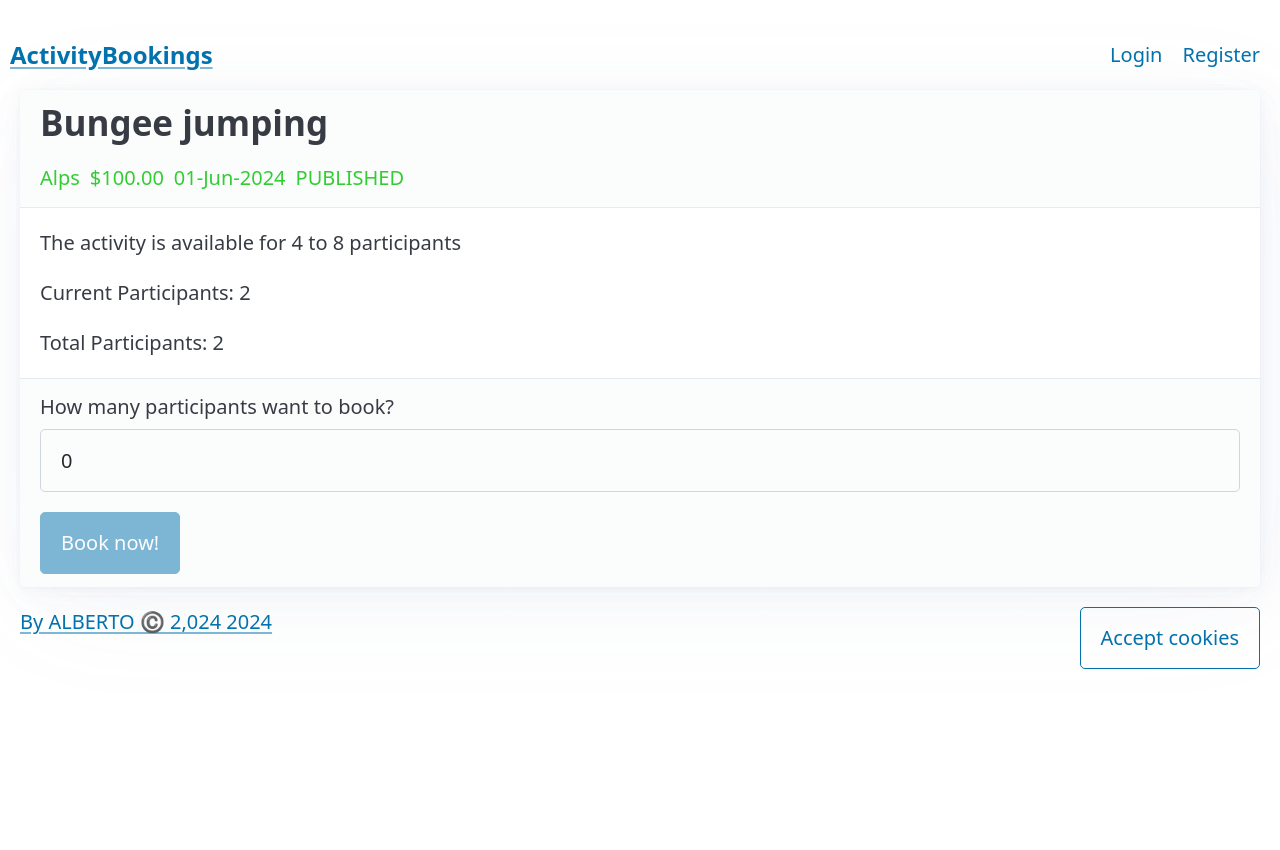
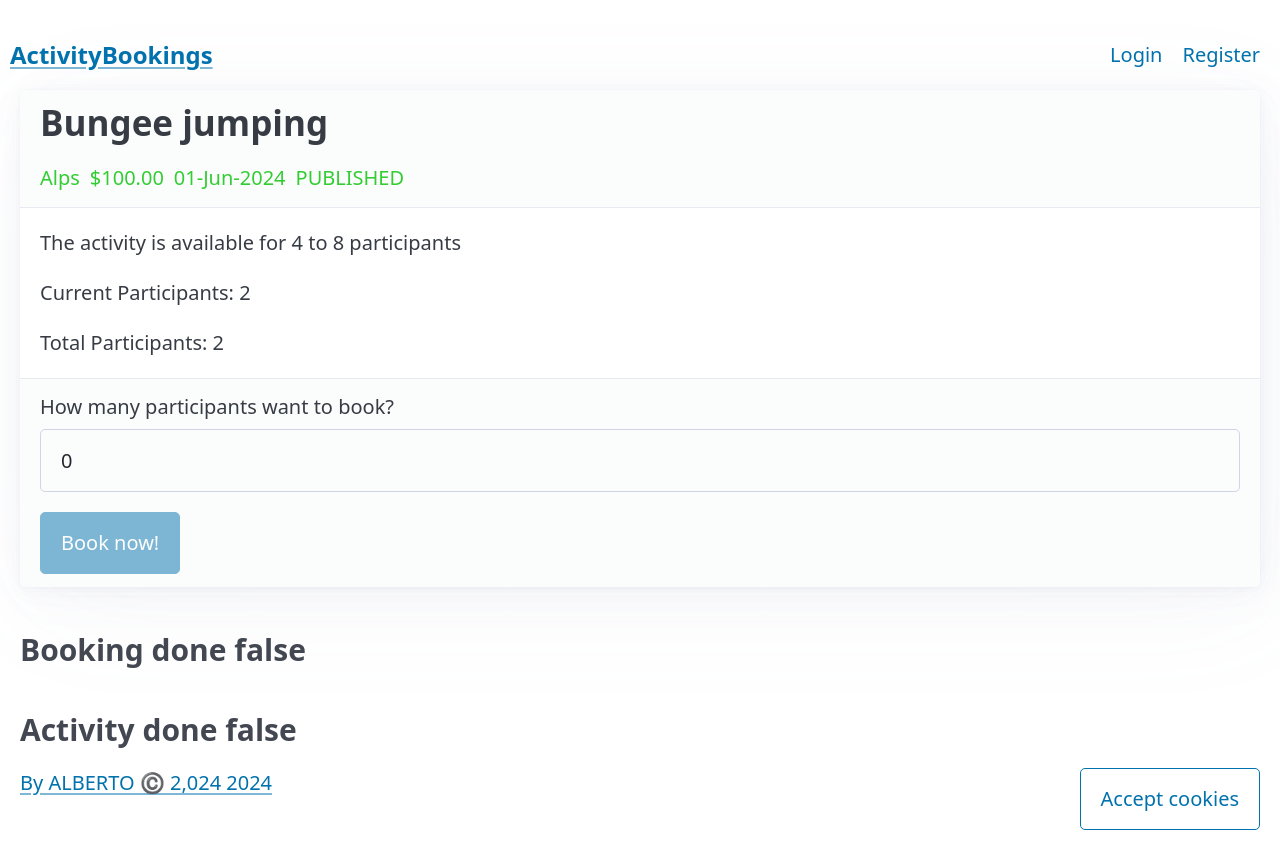
Before and after one commit to CursosAlbertoBasalo/zara_home-angular, an Angular app in the folder ActivityBookings/: page /bookings/bungee-jumping_alps_2024-06-01 in a window 1280 px wide. Before the commit the page ends 800 px from the top, so only its background shows below. Built offline with nearby package versions, Linux system fonts and the light colour scheme; data requests are answered from the project's data file.

Commit message:
pipe async

```diff
--- a/ActivityBookings/db/prod/d.json
+++ b/ActivityBookings/db/prod/d.json
@@ -282,6 +282,30 @@
         "amount": 120,
         "status": "none"
       }
+    },
+    {
+      "id": 6,
+      "activityId": 15,
+      "userId": 0,
+      "date": "2024-03-19T15:07:31.114Z",
+      "participants": 7,
+      "payment": {
+        "method": "none",
+        "amount": 210,
+        "status": "none"
+      }
+    },
+    {
+      "id": 7,
+      "activityId": 15,
+      "userId": 0,
+      "date": "2024-03-19T15:14:21.435Z",
+      "participants": 7,
+      "payment": {
+        "method": "none",
+        "amount": 210,
+        "status": "none"
+      }
     }
   ],
   "users": [
--- a/ActivityBookings/src/app/views/bookings/bookings.component.html
+++ b/ActivityBookings/src/app/views/bookings/bookings.component.html
@@ -36,3 +36,5 @@
     </div>
   </footer>
 </article>
+<h3>Booking done {{ bookingSaved$ | async }}</h3>
+<h3>Activity done {{ activitySaved$ | async }}</h3>
--- a/ActivityBookings/src/app/views/bookings/bookings.component.ts
+++ b/ActivityBookings/src/app/views/bookings/bookings.component.ts
@@ -17,6 +17,9 @@ export class BookingsComponent {
   /** Activity object selecto from the array */
   public activity: Activity = NULL_ACTIVITY;
   public activity$: Observable<Activity>;
+
+  public bookingSaved$: Observable<boolean> = of(false);
+  public activitySaved$: Observable<boolean> = of(false);
 
   /**  Supposed already booked places */
   public currentParticipants: number = 2;
@@ -111,7 +114,7 @@ export class BookingsComponent {
       },
     };
     console.log('Nueva reserva', newBooking);
-    this.http
+    this.bookingSaved$ = this.http
       .post('http://localhost:3000/bookings', newBooking)
       .pipe(
         tap((result) => {
@@ -129,17 +132,15 @@ export class BookingsComponent {
           if (this.totalParticipants >= this.activity.minParticipants) {
             this.activity.status = 'confirmed';
           }
-          this.http
+          this.activitySaved$ = this.http
             .put(`${this.url}/${this.activity.id}`, this.activity)
-            .subscribe((result) => {
-              console.log('Actividad actualizada', result);
-            });
+            .pipe(map(() => true));
         }),
+        map(() => true),
         catchError((error) => {
           console.error('Error al reservar', error);
-          return of(null);
+          return of(false);
         })
-      )
-      .subscribe();
+      );
   }
 }
```
